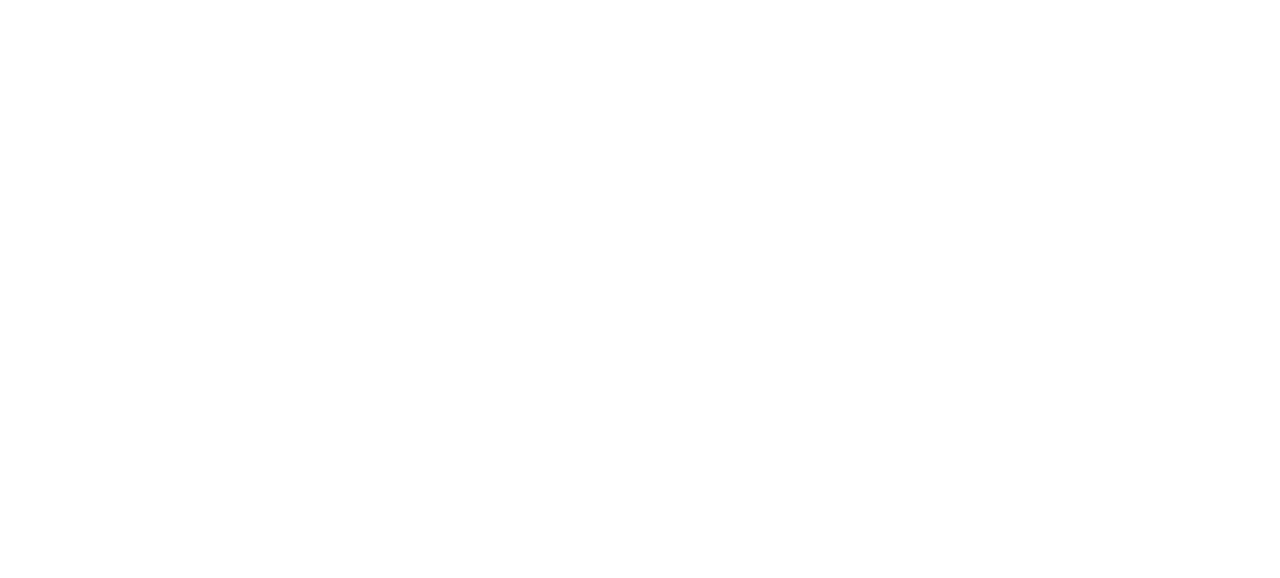
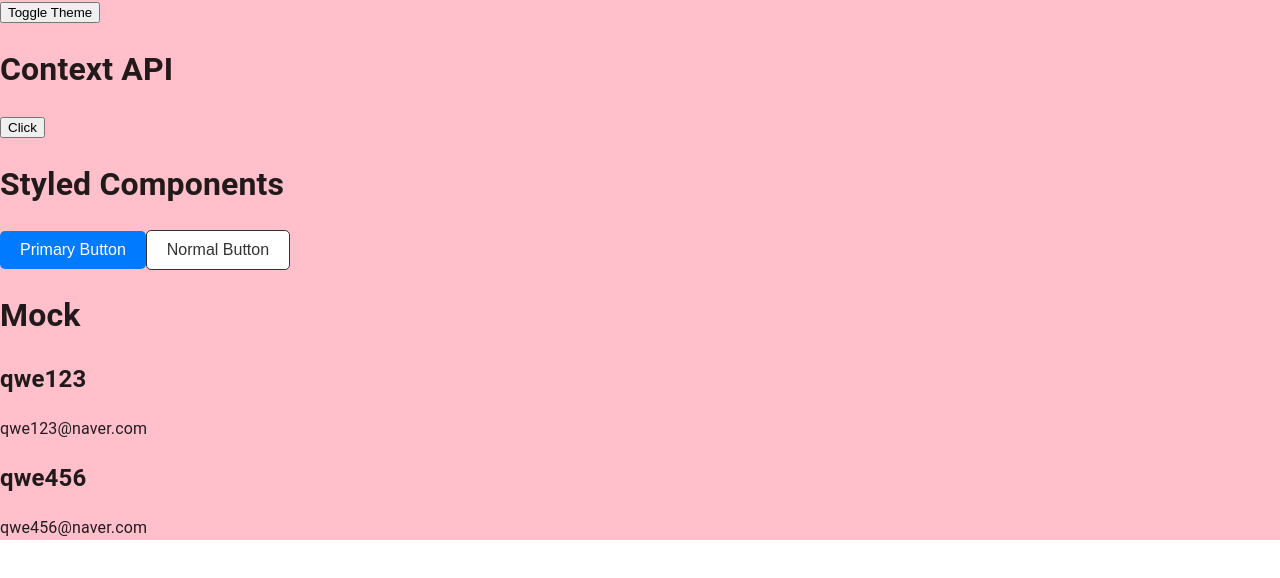
Before and after one commit to ijyan/frontend-study, a React (Create React App) app in the folder react-app/: page /0105 in a window 1280 px wide. Before the commit this address had no page. Shown: the top 578 px of the page. Built offline with nearby package versions, Linux system fonts and the light colour scheme; data requests are answered from the project's data file.

Commit message:
add: contextAPI, StyledComponents, mock

```diff
--- /dev/null
+++ b/react-app/db.json
@@ -0,0 +1,14 @@
+{
+  "users": [
+    {
+      "id": 1,
+      "username": "qwe123",
+      "email": "qwe123@naver.com"
+    },
+    {
+      "id": 2,
+      "username": "qwe456",
+      "email": "qwe456@naver.com"
+    }
+  ]
+}
--- a/react-app/package.json
+++ b/react-app/package.json
@@ -14,11 +14,13 @@
     "@types/node": "^16.18.68",
     "@types/react": "^18.2.45",
     "@types/react-dom": "^18.2.18",
+    "axios": "^1.6.4",
     "react": "^18.2.0",
     "react-dom": "^18.2.0",
     "react-icons": "^4.12.0",
     "react-router-dom": "^6.21.0",
     "react-scripts": "5.0.1",
+    "styled-components": "^6.1.6",
     "typescript": "^4.9.5",
     "web-vitals": "^2.1.4"
   },
@@ -28,7 +30,8 @@
     "test": "react-scripts test",
     "eject": "react-scripts eject",
     "lint": "eslint \"./src/**/*.{ts,tsx,js,jsx}\"",
-    "lint:fix": "eslint --fix \"./src/**/*.{ts,tsx,js,jsx}\""
+    "lint:fix": "eslint --fix \"./src/**/*.{ts,tsx,js,jsx}\"",
+    "mock-server": "json-server --w db.json --port 5000"
   },
   "browserslist": {
     "production": [
@@ -54,6 +57,7 @@
     "eslint-plugin-prettier": "^5.1.1",
     "eslint-plugin-react": "^7.33.2",
     "eslint-plugin-react-hooks": "^4.6.0",
+    "json-server": "^0.17.4",
     "prettier": "3.1.1"
   }
 }
--- a/react-app/src/App.tsx
+++ b/react-app/src/App.tsx
@@ -2,6 +2,7 @@
 // 파일명을 index로 지정하는 경우
 // : 웹 페이지 메인 파일 - 해당 파일이 존재하는 디렉토리(폴더)의 기본(메인) 파일임을 파일명으로 알려줌.
 
+import { createGlobalStyle } from 'styled-components';
 import Index1219 from './views/1219';
 import Index1221 from './views/1221';
 import Index1222 from './views/1222';
@@ -10,9 +11,20 @@
 import Index1229 from './views/1229/react';
 import Index0102 from './views/0102';
 import Index0104 from './views/0104';
+import Index0105 from './views/0105';
+import ThemeProvider from './views/0105/a_contextAPI/ThemeProvider';
+
+const GlobalStyle = createGlobalStyle`
+    body {
+        margin: 0; padding: 0; box-sizing: border-box;
+    }
+`;
 
 function App() {
   return (
+    <>
+      <GlobalStyle />
+      <ThemeProvider>
         <Routes>
           {/*
           npm run start
@@ -29,7 +41,10 @@
           <Route path="/1229" element={<Index1229 />} />
           <Route path="/0102" element={<Index0102 />} />
           <Route path="/0104" element={<Index0104 />} />
+          <Route path="/0105" element={<Index0105 />} />
         </Routes>
+      </ThemeProvider>
+    </>
   );
 }
 
--- a/react-app/src/views/0104/index.tsx
+++ b/react-app/src/views/0104/index.tsx
@@ -1,12 +1,20 @@
-import React from 'react';
+import React, { useContext } from 'react';
 import UseReducer01 from './a_useReducer/UseReducer01';
 import UseReducer02 from './a_useReducer/UseReducer02';
 import CustomHook01 from './b_customHookl/CustomHook01';
 import Framework from './c_style-framework/Framework';
+import { ThemeContext } from '../0105/a_contextAPI/ThemeContext';
 
 function Index() {
+  const themeContext = useContext(ThemeContext);
+  const { theme, toggleTheme } = themeContext;
+  const backgroundColor = theme === 'lightblue' ? 'pink' : 'lightblue';
+
   return (
-    <>
+    <div style={{ backgroundColor }}>
+      <button onClick={toggleTheme} type="button">
+        Toggle Theme
+      </button>
       <h2>useReducer</h2>
       <UseReducer01 />
       <hr />
@@ -15,7 +23,7 @@
       <CustomHook01 />
       <h2>리액트 CSS 프레임워크</h2>
       <Framework />
-    </>
+    </div>
   );
 }
 
--- /dev/null
+++ b/react-app/src/views/0105/a_contextAPI/ContextAPI01.tsx
@@ -0,0 +1,30 @@
+import React from 'react';
+import { useBackgroundColor } from './ThemeContext';
+
+/**
+ * ! 전역 상태
+ * : 프로젝트 전체에 영향을 끼치는 상태
+ *
+ * 전역 상태 관리 툴
+ * Context API, redux, mobX, zustand 등
+ *
+ * ? Context API
+ * : react에서 제공하는 전역 상태 관리 툴
+ *
+ * 1. Context 생성 및 설정
+ *    ThemeContext.ts 생성
+ */
+
+function ContextApi01() {
+  // useContext 훅을 사용하여 ThemeContext의 값을 가져옴
+  const { toggleTheme } = useBackgroundColor();
+  if (!toggleTheme) return null;
+
+  return (
+    <button type="button" onClick={toggleTheme}>
+      Click
+    </button>
+  );
+}
+
+export default ContextApi01;
--- /dev/null
+++ b/react-app/src/views/0105/a_contextAPI/ThemeContext.ts
@@ -0,0 +1,27 @@
+/**
+ * ! Context 생성
+ * : React.createContext(기본값) 함수를 사용하여 새로운 Context 생성
+ *
+ * ! 생성된 Context에 값을 제공하기 위해서
+ * Context.Provider 컴포넌트를 사용
+ * : 해당 컴포넌트는 value 속성을 통해 전달되는 값을 자식 컴포넌트가 접근할 수 있도록 관리
+ */
+
+import { createContext, useContext } from 'react';
+
+export type Theme = 'lightblue' | 'pink';
+
+interface ThemeContextType {
+  theme: Theme;
+  toggleTheme: () => void;
+}
+
+const defaultThemeContext: ThemeContextType = {
+  theme: 'lightblue', // 기본 테마 값 설정
+  toggleTheme: () => {}, // 빈 함수로 초기화
+};
+
+export const ThemeContext =
+  createContext<ThemeContextType>(defaultThemeContext);
+
+export const useBackgroundColor = () => useContext(ThemeContext);
--- /dev/null
+++ b/react-app/src/views/0105/a_contextAPI/ThemeProvider.tsx
@@ -0,0 +1,23 @@
+import React, { ReactNode, useState } from 'react';
+import { Theme, ThemeContext } from './ThemeContext';
+
+// ! ThemeProvider 컴포넌트 정의
+// : Context의 Provider 역할
+// : 자식 컴포넌트들에게 테마 상태를 제공
+function ThemeProvider({ children }: { children: ReactNode }) {
+  const [theme, setTheme] = useState<Theme>('lightblue');
+  const toggleTheme = () => {
+    setTheme((current) => (current === 'lightblue' ? 'pink' : 'lightblue'));
+  };
+
+  // ThemeContext.Provider를 사용하여
+  // theme와 toggleTheme를 자식 컴포넌트에 전달
+  return (
+    // eslint-disable-next-line react/jsx-no-constructed-context-values
+    <ThemeContext.Provider value={{ theme, toggleTheme }}>
+      {children}
+    </ThemeContext.Provider>
+  );
+}
+
+export default ThemeProvider;
--- /dev/null
+++ b/react-app/src/views/0105/b_StyledComponents/Styled01.tsx
@@ -0,0 +1,55 @@
+import React from 'react';
+import styled, { css } from 'styled-components';
+
+// ! Styled-components
+// : JS와 CSS를 결합하는 라이브러리
+// : React 컴포넌트 내부에서 CSS 코드를 작성 가능하도록 하는 기능
+
+// ? 기본 설정 및 사용법
+// 컴포넌트 생성
+// 스타일컴포넌트의 styled를 임포트하고
+// , HTML 태그에 해당하는 스타일 컴포넌트를 정의
+
+const colors = {
+  primary: '#007bff',
+  secondary: '#6c757d',
+  success: '#28a745',
+};
+
+const fontSize = {
+  small: '0.8rem',
+  medium: '1rem',
+  large: '1.2rem',
+};
+
+const StyledButton = styled.button<{ $primary?: boolean }>`
+  border: 1px solid #333;
+  background-color: white;
+  font-size: ${fontSize.medium};
+  color: #333;
+  padding: 10px 20px;
+  border-radius: 5px;
+  cursor: pointer;
+
+  ${(props) =>
+    props.$primary &&
+    css`
+      background: ${colors.primary};
+      color: white;
+      border: none;
+    `}
+  &:hover {
+    opacity: 0.8;
+  }
+`;
+
+function Styled01() {
+  return (
+    <>
+      <StyledButton $primary>Primary Button</StyledButton>
+      <StyledButton>Normal Button</StyledButton>
+    </>
+  );
+}
+
+export default Styled01;
--- /dev/null
+++ b/react-app/src/views/0105/c_mock/mock01.tsx
@@ -0,0 +1,50 @@
+import React, { useEffect, useState } from 'react';
+import axios from 'axios';
+
+// ! 서버없는 프론트엔드 프로젝트를 위한
+// mock server & mock data 만들기
+// : 실제 서버 응답을 모방하고 백엔드 서버가 준비되지 않았을 때 사용하는 하드코딩된 데이터
+
+// mock server(JSON Server) 설치 및 설정
+// : npm install -g json-server
+// : npm install -D json-server
+
+// db.json 파일 생성
+// : Mock Data 입력
+
+// JSON Server 실행
+// : 'http://localhost:3001/' 에서 API가 실행됨
+// : json-server --watch db.json (--port 3001)
+// >> 포트 번호 생략 시 기본 3000 포트로 지정
+
+// API 호출을 위한 Axios 설치
+// npm install axios
+
+// API 호출로 가져올 응답 데이터에 대한 타입 정의
+interface User {
+  id: number;
+  username: string;
+  email: string;
+}
+
+function Mock01() {
+  const [users, serUsers] = useState<User[]>([]);
+
+  useEffect(() => {
+    axios.get('http://localhost:5000/users').then((response) => {
+      serUsers(response.data);
+    });
+  }, []);
+  return (
+    <div>
+      {users.map((user) => (
+        <div key={user.id}>
+          <h2>{user.username}</h2>
+          <p>{user.email}</p>
+        </div>
+      ))}
+    </div>
+  );
+}
+
+export default Mock01;
--- /dev/null
+++ b/react-app/src/views/0105/index.tsx
@@ -0,0 +1,29 @@
+import React, { useContext } from 'react';
+import ContextAPI01 from './a_contextAPI/ContextAPI01';
+import { ThemeContext } from './a_contextAPI/ThemeContext';
+import Styled01 from './b_StyledComponents/Styled01';
+import Mock01 from './c_mock/mock01';
+
+function Index() {
+  // Context API를 사용한 전역 상태관리
+  // ThemeContext를 사용하여 현재 테마 상태를 가져옴
+  const themeContext = useContext(ThemeContext);
+  const { theme, toggleTheme } = themeContext;
+  const backgroundColor = theme === 'lightblue' ? 'pink' : 'lightblue';
+
+  return (
+    <div style={{ backgroundColor }}>
+      <button onClick={toggleTheme} type="button">
+        Toggle Theme
+      </button>
+      <h1>Context API</h1>
+      <ContextAPI01 />
+      <h1>Styled Components</h1>
+      <Styled01 />
+      <h1>Mock</h1>
+      <Mock01 />
+    </div>
+  );
+}
+
+export default Index;
```
Also changed, not shown: react-app/src/views/0105/RestAPI.ts (added, +42 -0 lines), 1 other file (tests, documents, lock files or other folders). Lines whose indentation alone changed are shown as unchanged.
